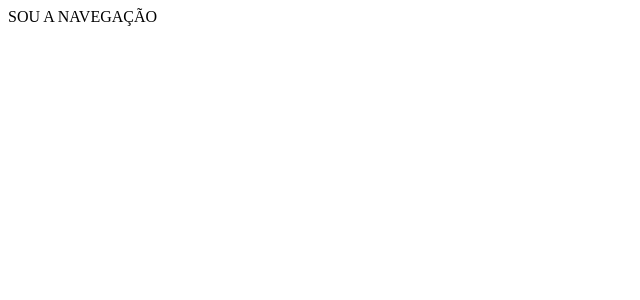
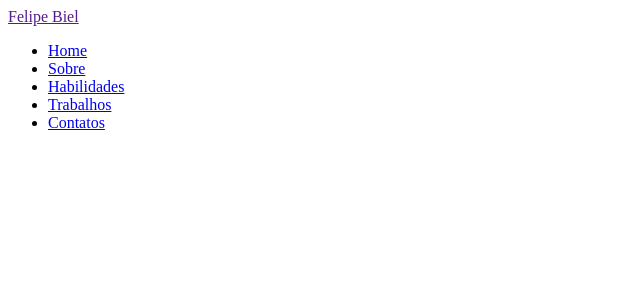
Before and after one commit to felipebiel/site-portifolio-2, a Vue app: page / in a window 1280 px wide. Shown: the top 300 px of the page, without its empty margins (0-640 px from the left). Built offline with nearby package versions, Linux system fonts and the light colour scheme.

Commit message:
new: Html Base do Nav

```diff
--- a/src/components/nav/Nav.html
+++ b/src/components/nav/Nav.html
@@ -1,3 +1,21 @@
 <div>
-    SOU A NAVEGAÇÃO
+    <nav class="nav bg-grid">
+        <div>
+            <a href="" class="nav__logo">Felipe Biel</a>
+        </div>
+
+        <div class="nav__menu" id="nav-menu">
+            <ul class="nav__list">
+                <li class="nav__item"><a href="#home" class="nav__link active">Home</a></li>
+                <li class="nav__item"><a href="#about" class="nav__link">Sobre</a></li>
+                <li class="nav__item"><a href="#skills" class="nav__link">Habilidades</a></li>
+                <li class="nav__item"><a href="#work" class="nav__link">Trabalhos</a></li>
+                <li class="nav__item"><a href="#contact" class="nav__link">Contatos</a></li>
+            </ul>
+        </div>
+
+        <div class="nav__toggle" id="nav-toggle">
+            <i class='bx bx-menu'></i>
+        </div>
+    </nav>
 </div>
--- a/src/components/nav/Nav.js
+++ b/src/components/nav/Nav.js
@@ -0,0 +1,8 @@
+export default {
+    name: 'Nav',
+    data() {
+        return {
+            Texto: "SOu a Nav"
+        }
+    },
+}
```
